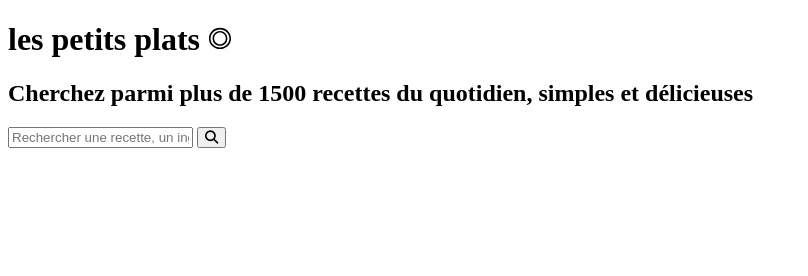
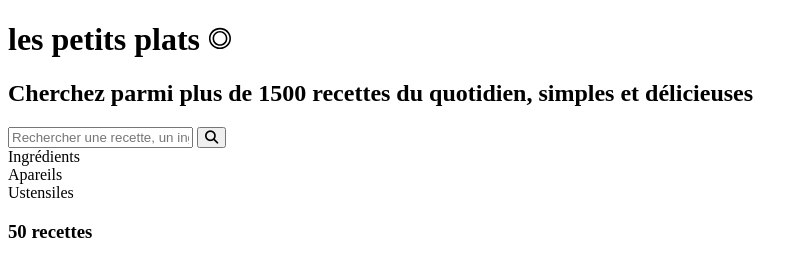
Before and after one commit to Clement-Pivot/Les-Petits-Plats, a website: page index.html in a window 1280 px wide. Shown: the whole page, without its empty margins (0-808 px from the left). Drawn offline with Linux system fonts and the light colour scheme.

Commit message:
feat(html): add searchlist divs

```diff
--- a/index.html
+++ b/index.html
@@ -24,5 +24,14 @@
             <i class="fa-solid fa-magnifying-glass"></i>
         </button>
     </header>
+    <main>
+        <section>
+            <div class="searchlist">Ingrédients</div>
+            <div class="searchlist">Apareils</div>
+            <div class="searchlist">Ustensiles</div>
+            <h3>50 recettes</h3>
+        </section>
+        <section></section>
+    </main>
 </body>
 </html>
```
